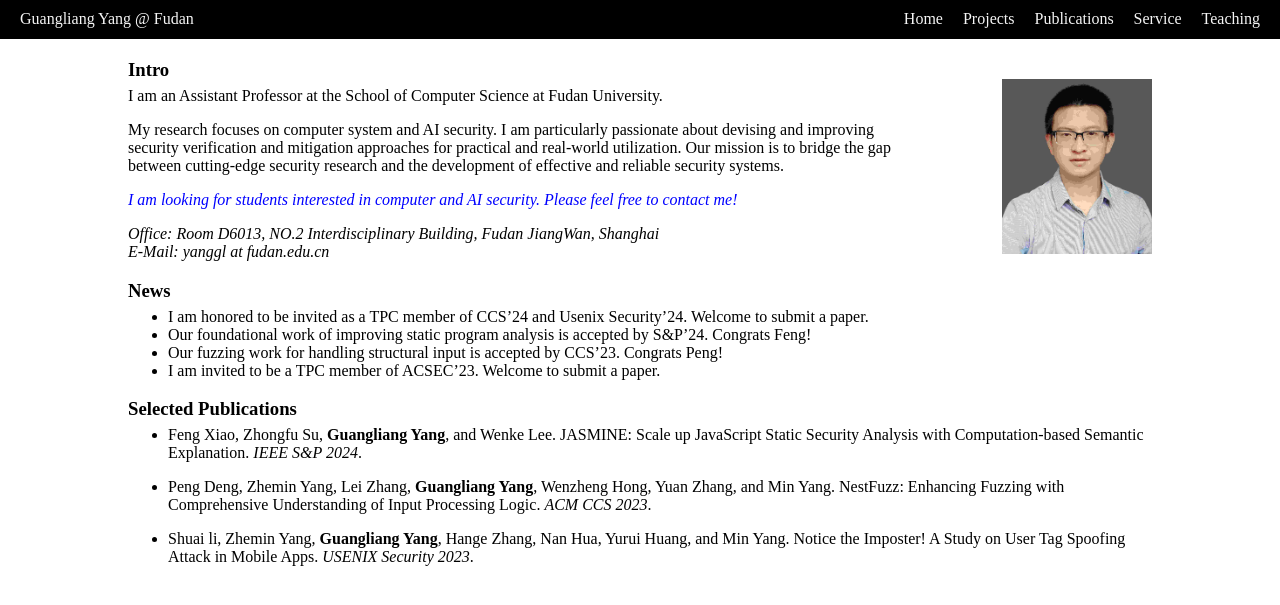
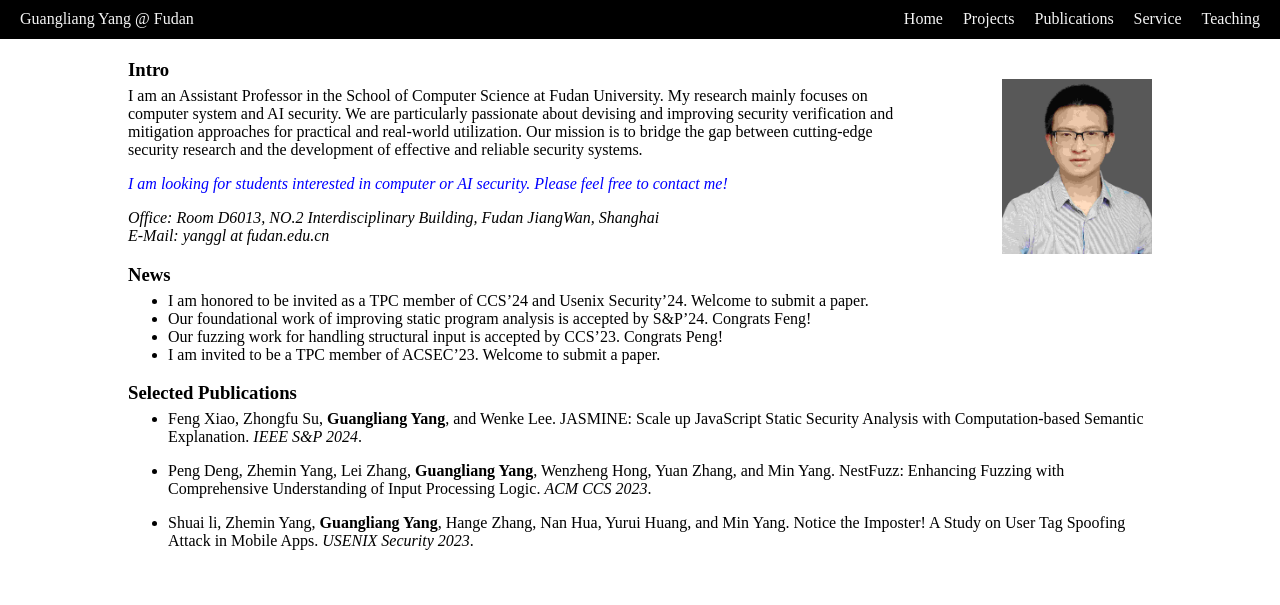
Before and after one commit to yang-guangliang/yang-guangliang.github.io, a Jekyll site: the page built from index.md, in a window 1280 px wide. Shown: the top 605 px of the page. Built offline with Jekyll 4.4.1, drawn with Linux system fonts in a browser that asks for light colours.

Commit message:
Update index.md

```diff
--- a/index.md
+++ b/index.md
@@ -8,11 +8,9 @@ title: home
 
 ### Intro
 
-I am an Assistant Professor at the School of Computer Science at Fudan University.
+I am an Assistant Professor in the School of Computer Science at Fudan University. My research mainly focuses on computer system and AI security. We are particularly passionate about devising and improving security verification and mitigation approaches for practical and real-world utilization. Our mission is to bridge the gap between cutting-edge security research and the development of effective and reliable security systems.
 
-My research focuses on computer system and AI security. I am particularly passionate about devising and improving security verification and mitigation approaches for practical and real-world utilization. Our mission is to bridge the gap between cutting-edge security research and the development of effective and reliable security systems.
-
-<span style="color:blue">*I am looking for students interested in computer and AI security. Please feel free to contact me!*</span>
+<span style="color:blue">*I am looking for students interested in computer or AI security. Please feel free to contact me!*</span>
 
 <em> Office: Room D6013, NO.2 Interdisciplinary Building, Fudan JiangWan, Shanghai</em>
 <em> E-Mail: yanggl at fudan.edu.cn</em>
```
